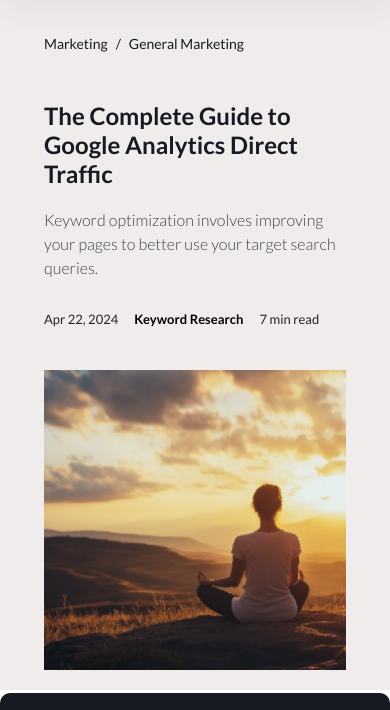
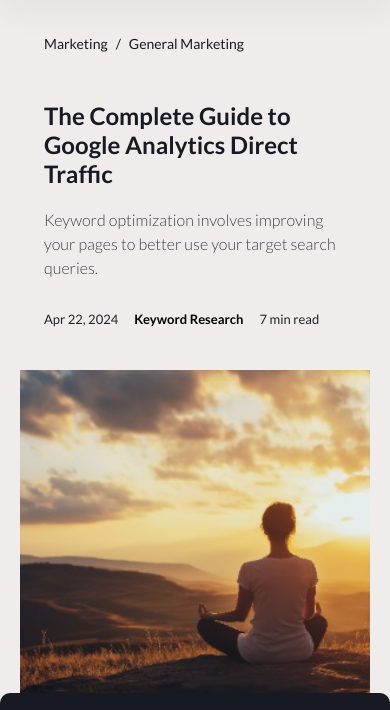
Before and after one commit to rajputrahul445/semrush, a plain HTML site: page blog-details.html in a window 390 px wide. Shown: the part 67-777 px from the top of the page. Drawn offline with nearby package versions, Linux system fonts and the light colour scheme.

Commit message:
design update

```diff
--- a/blog-details.html
+++ b/blog-details.html
@@ -180,9 +180,9 @@
 		<div class="progress-bar" id="myBar"></div>
 	</header>
 	<section class="banner greyBg mt-5 fullBanner">
-		<div class="container">
+		<div class="container-fluid p-0">
 			<div class="row align-items-center">
-				<div class="col-md-7 col-lg-6 col-12">
+				<div class="col-md-7 col-lg-6 col-12 px-4">
 					<ul class="breadcrumbs-links listInline mb-5 gap-2">
 						<li><a href="#">Marketing</a></li>
 						<li>/</li>
@@ -196,7 +196,7 @@
 						<span data-test="time-to-read">7 min read</span>
 					</div>
 				</div>
-				<div class="col-md-5 col-lg-6 col-12">
+				<div class="col-md-5 col-lg-6 col-12 p-0">
 					<img src="images/blog-thb.png" alt=""/>
 				</div>
 			</div>
--- a/css/media.css
+++ b/css/media.css
@@ -137,11 +137,11 @@
         font-size: 13px;
     }
     .banner .row {
-        padding: 30px;
+        padding: 0;
     }
 
     .banner .row .col-md-7 {
-        order: 2;
+        /* order: 2; */
     }
 
     .banner .row .col-md-5 {
@@ -241,6 +241,9 @@
     section.banner.purpleBg img {
         max-width: 150px;
     }
+    .banner .row .col-md-7 {
+        order: 2;
+    }
 }
 @media only screen and (max-width: 460px){
 
--- a/css/style.css
+++ b/css/style.css
@@ -240,7 +240,7 @@ section.banner.greyBg.mt-5.fullBanner {
     padding: 20px 0 0;
 }
 .banner .row {
-    padding: 0px 30px 0px;
+    padding: 0px 0px 0px;
     border-radius: 10px;
     margin: 0;
     overflow: hidden;
```
